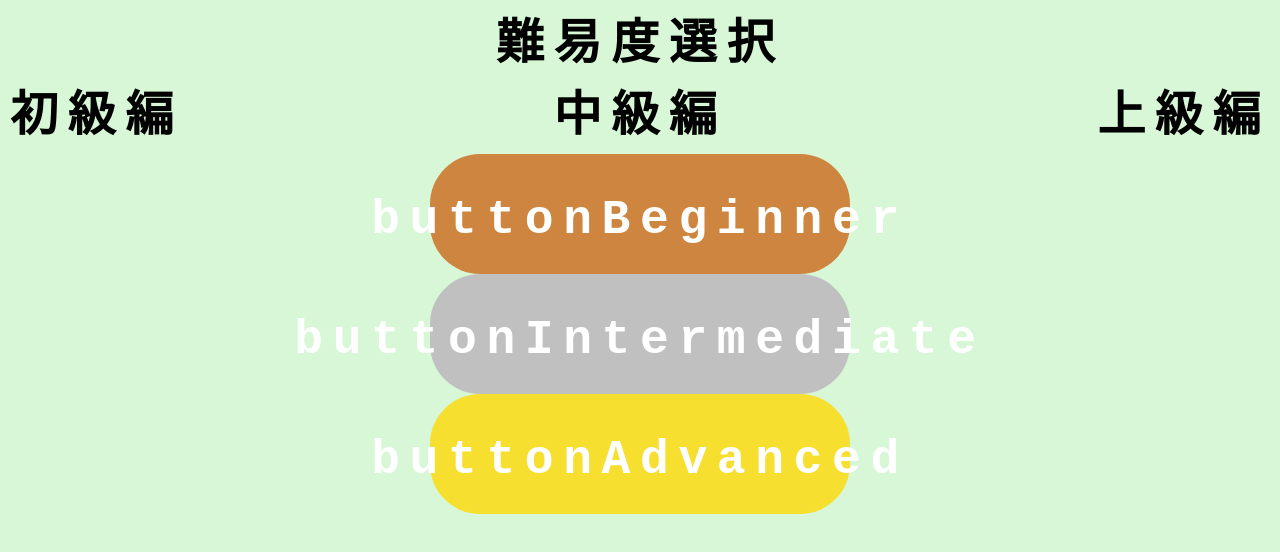
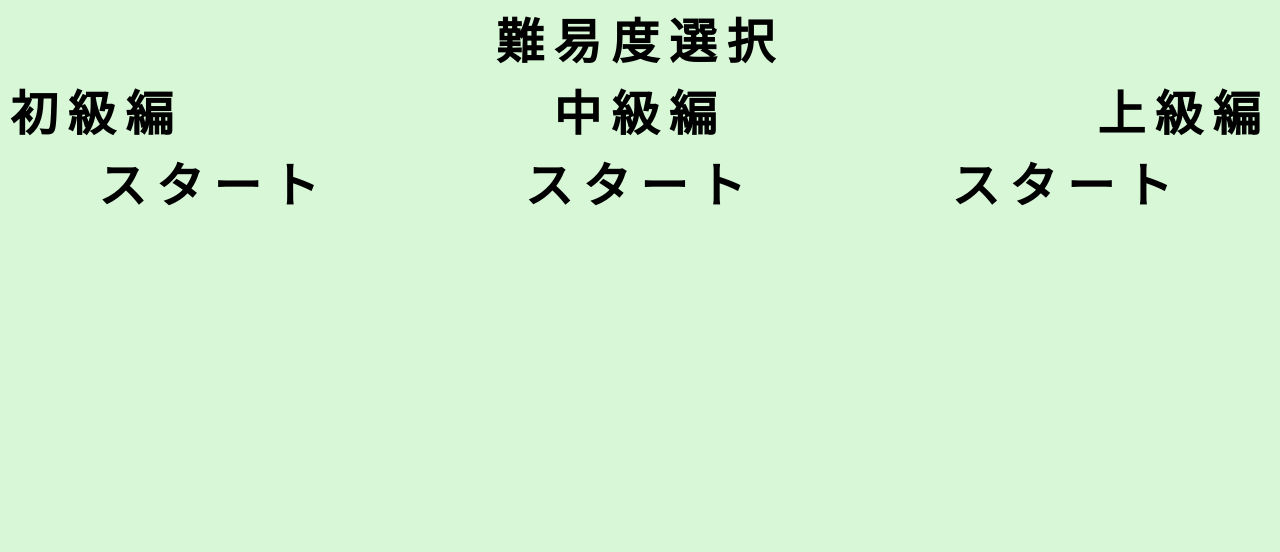
Before and after one commit to furu0202/Prefectures-App, a Next.js app: page /level in a window 1280 px wide. Shown: the top 552 px of the page. Built offline with nearby package versions, Linux system fonts and the light colour scheme.

Commit message:
LINKS name を変更

```diff
--- a/app/level/page.jsx
+++ b/app/level/page.jsx
@@ -28,17 +28,17 @@ const ITEMS = [
 const LINKS = [
   {
     id: '1',
-    name: 'buttonBeginner',
+    name: 'スタート',
     href: '/beginner',
   },
   {
     id: '2',
-    name: 'buttonIntermediate',
+    name: 'スタート',
     href: '/intermediate',
   },
   {
     id: '3',
-    name: 'buttonAdvanced',
+    name: 'スタート',
     href: '/advanced',
   },
 ];
@@ -57,7 +57,7 @@ const page = () => {
             );
           })}
         </div>
-        <div>
+        <div className={styles.buttonArea}>
           {LINKS.map((item) => {
             return (
               <Link
--- a/app/level/page.module.css
+++ b/app/level/page.module.css
@@ -27,8 +27,6 @@
 .buttonArea {
   display: flex;
   justify-content: space-around;
-  padding-top: 100px;
-  padding: 1em;
 }
 
 .beginner,
```
